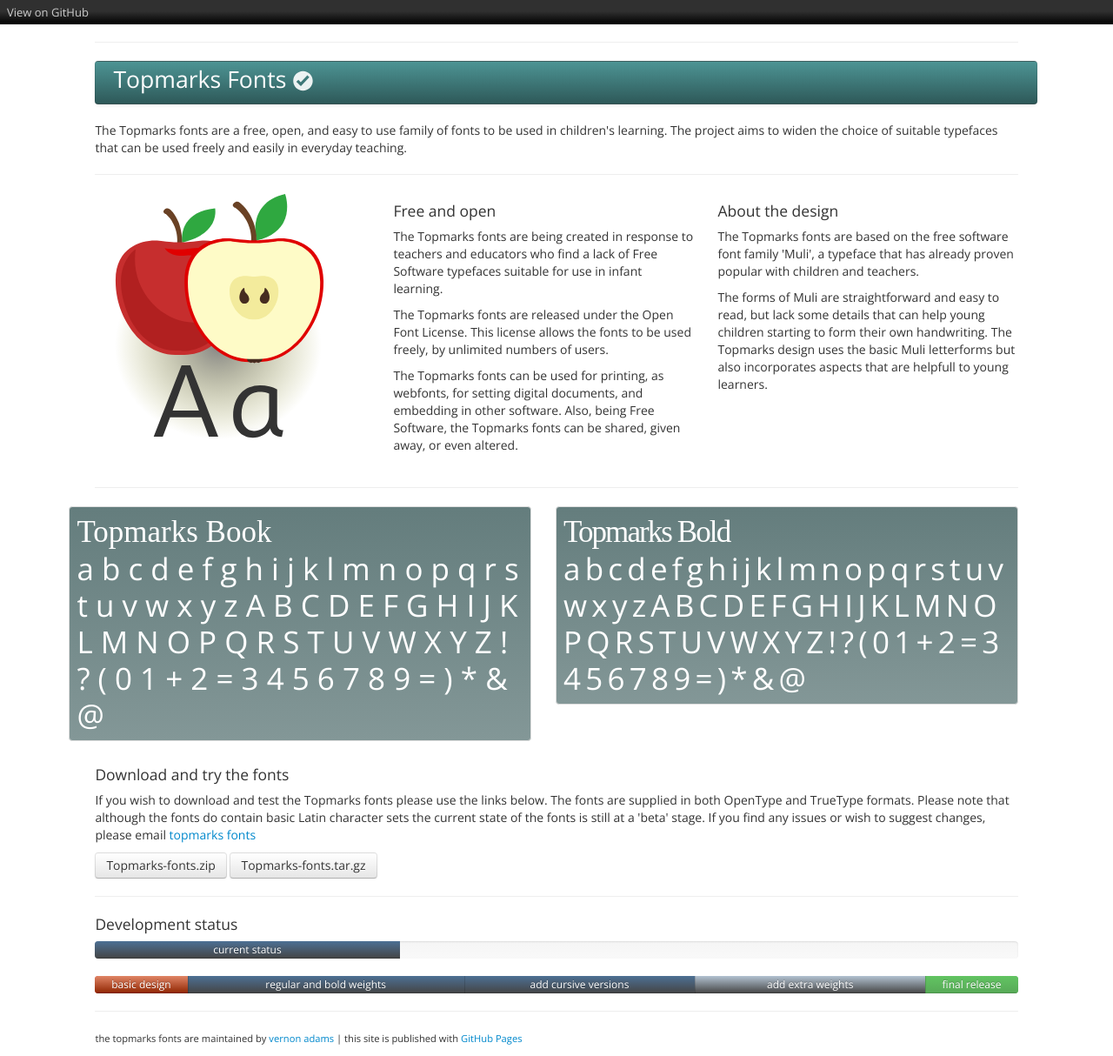
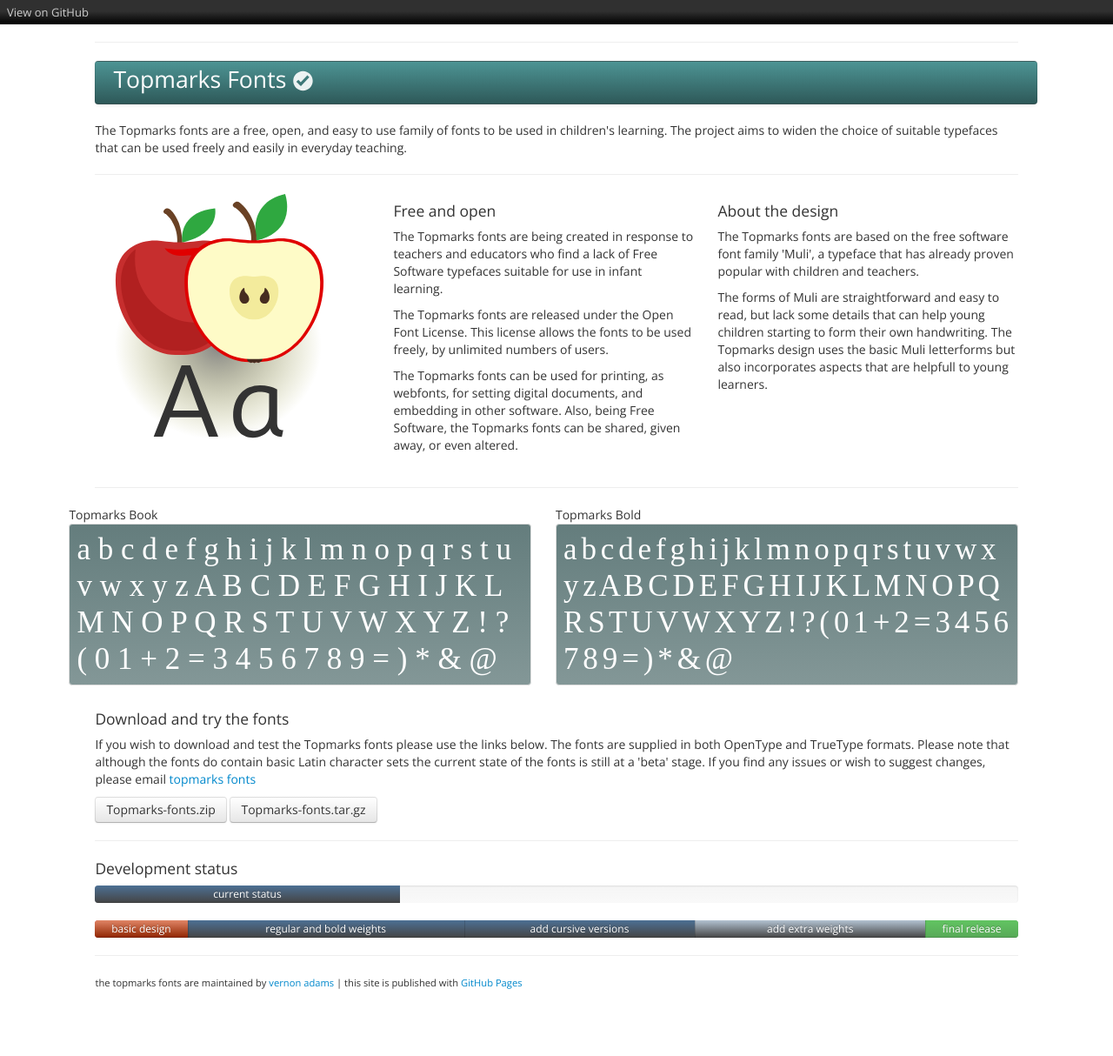
Before and after one commit to vernnobile/topmarks, a Jekyll site: the page built from index.html, in a window 1280 px wide. Shown: the whole page at 87% size. Built offline with Jekyll 4.4.1, drawn with Linux system fonts in a browser that asks for light colours; some web fonts are replaced; after the commit the page ends 1150 px from its top, so only the background shows below that.

Commit message:
Update specimen.html

```diff
--- a/_includes/specimen.html
+++ b/_includes/specimen.html
@@ -1,6 +1,6 @@
 <div class="row">
 
-<div class="span6 specimen" style="font-family:topmarksbook">Topmarks Book<div>a b c d e f g h i j k l m n o p q r s t u v w x y z A B C D E F G H I J K L M N O P Q R S T U V W X Y Z ! ? ( 0 1 + 2 = 3 4 5 6 7 8 9 = ) * & @ </div>
+<div class="span6">Topmarks Book<div class="specimen" style="font-family:topmarksbook">a b c d e f g h i j k l m n o p q r s t u v w x y z A B C D E F G H I J K L M N O P Q R S T U V W X Y Z ! ? ( 0 1 + 2 = 3 4 5 6 7 8 9 = ) * & @ </div>
 </div>
-<div class="span6 specimen" style="font-family:topmarksbold; letter-spacing:-0.055em;">Topmarks Bold<div>a b c d e f g h i j k l m n o p q r s t u v w x y z A B C D E F G H I J K L M N O P Q R S T U V W X Y Z ! ? ( 0 1 + 2 = 3 4 5 6 7 8 9 = ) * & @ </div>
+<div class="span6">Topmarks Bold<div class="specimen" style="font-family:topmarksbold; letter-spacing:-0.055em;">a b c d e f g h i j k l m n o p q r s t u v w x y z A B C D E F G H I J K L M N O P Q R S T U V W X Y Z ! ? ( 0 1 + 2 = 3 4 5 6 7 8 9 = ) * & @ </div>
 </div></div>
```
